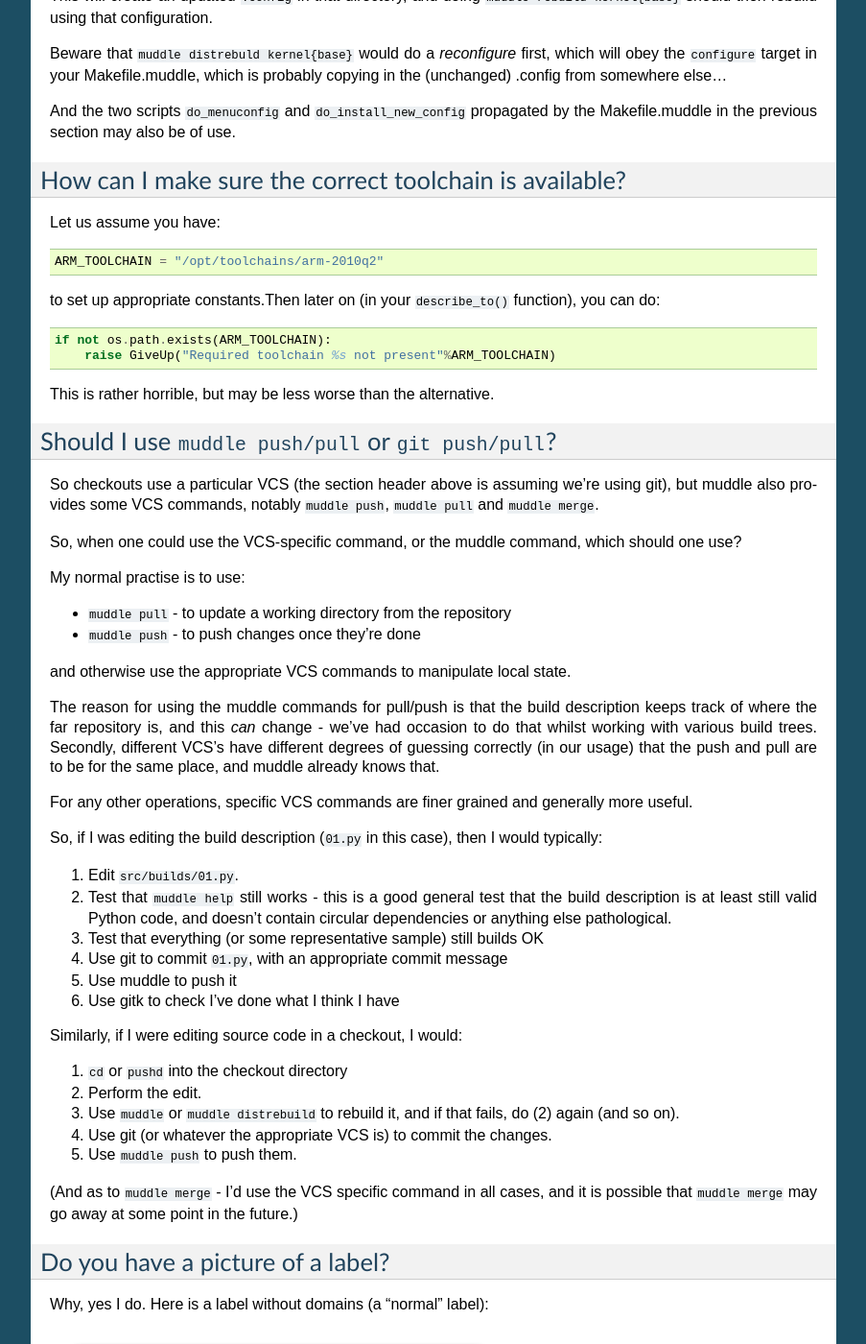
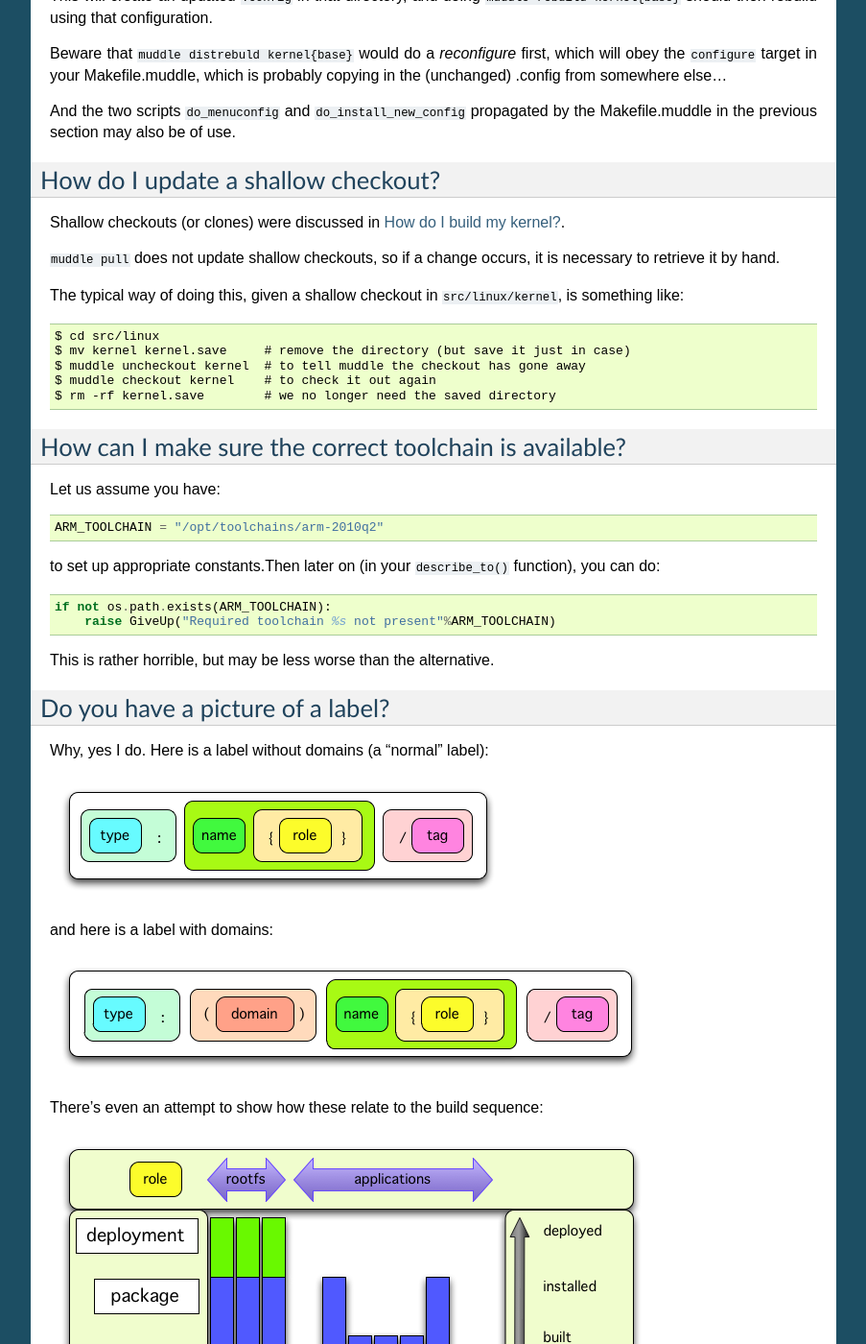
Before and after one commit to kynesim/muddle, a Sphinx documentation site: the page built from docs/jottings.txt, in a window 1280 px wide and 1400 px high, scrolled down 6998 px. Shown: the whole window at 96% size, without its empty margins (198-1101 px from the left). Built offline with Sphinx 7.4.7, drawn with Linux system fonts in a browser that asks for light colours; some of the changed text lies outside the part shown.

```diff
--- a/docs/index.txt
+++ b/docs/index.txt
@@ -12,6 +12,7 @@ Contents:
 
    README
    muddle-dirs
+   workflows
    cmdline
    repositories
    instructions
--- a/docs/jottings.txt
+++ b/docs/jottings.txt
@@ -414,6 +414,22 @@ probably copying in the (unchanged) .config from somewhere else...
 And the two scripts ``do_menuconfig`` and ``do_install_new_config`` propagated
 by the Makefile.muddle in the previous section may also be of use.
 
+How do I update a shallow checkout?
+===================================
+Shallow checkouts (or clones) were discussed in `How do I build my kernel?`_.
+
+``muddle pull`` does not update shallow checkouts, so if a change occurs, it
+is necessary to retrieve it by hand.
+
+The typical way of doing this, given a shallow checkout in
+``src/linux/kernel``, is something like::
+
+  $ cd src/linux
+  $ mv kernel kernel.save     # remove the directory (but save it just in case)
+  $ muddle uncheckout kernel  # to tell muddle the checkout has gone away
+  $ muddle checkout kernel    # to check it out again
+  $ rm -rf kernel.save        # we no longer need the saved directory
+
 How can I make sure the correct toolchain is available?
 =======================================================
 Let us assume you have::
@@ -427,58 +443,6 @@ function), you can do::
         raise GiveUp("Required toolchain %s not present"%ARM_TOOLCHAIN)
 
 This is rather horrible, but may be less worse than the alternative.
-
-Should I use ``muddle push/pull`` or ``git push/pull``?
-=======================================================
-So checkouts use a particular VCS (the section header above is assuming we're
-using git), but muddle also provides some VCS commands, notably ``muddle
-push``, ``muddle pull`` and ``muddle merge``.
-
-So, when one could use the VCS-specific command, or the muddle command, which
-should one use?
-
-My normal practise is to use:
-
-* ``muddle pull`` - to update a working directory from the repository
-* ``muddle push`` - to push changes once they're done
-
-and otherwise use the appropriate VCS commands to manipulate local
-state.
-
-The reason for using the muddle commands for pull/push is that the
-build description keeps track of where the far repository is,
-and this *can* change - we've had occasion to do that whilst working with
-various build trees. Secondly, different VCS's have different degrees of
-guessing correctly (in our usage) that the push and pull are to be for the
-same place, and muddle already knows that.
-
-For any other operations, specific VCS commands are finer grained and
-generally more useful.
-
-So, if I was editing the build description (``01.py`` in this case), then I
-would typically:
-
-1. Edit ``src/builds/01.py``.
-2. Test that ``muddle help`` still works - this is a good general test that
-   the build description is at least still valid Python code, and doesn't
-   contain circular dependencies or anything else pathological.
-3. Test that everything (or some representative sample) still builds OK
-4. Use git to commit ``01.py``, with an appropriate commit message
-5. Use muddle to push it
-6. Use gitk to check I've done what I think I have
-
-Similarly, if I were editing source code in a checkout, I would:
-
-1. ``cd`` or ``pushd`` into the checkout directory
-2. Perform the edit.
-3. Use ``muddle`` or ``muddle distrebuild`` to rebuild it, and if that fails,
-   do (2) again (and so on).
-4. Use git (or whatever the appropriate VCS is) to commit the changes.
-5. Use ``muddle push`` to push them.
-
-(And as to ``muddle merge`` - I'd use the VCS specific command in all cases,
-and it is possible that ``muddle merge`` may go away at some point in the
-future.)
 
 Do you have a picture of a label?
 =================================
```
Also changed, not shown: docs/workflows.txt (added, +157 -0 lines).
